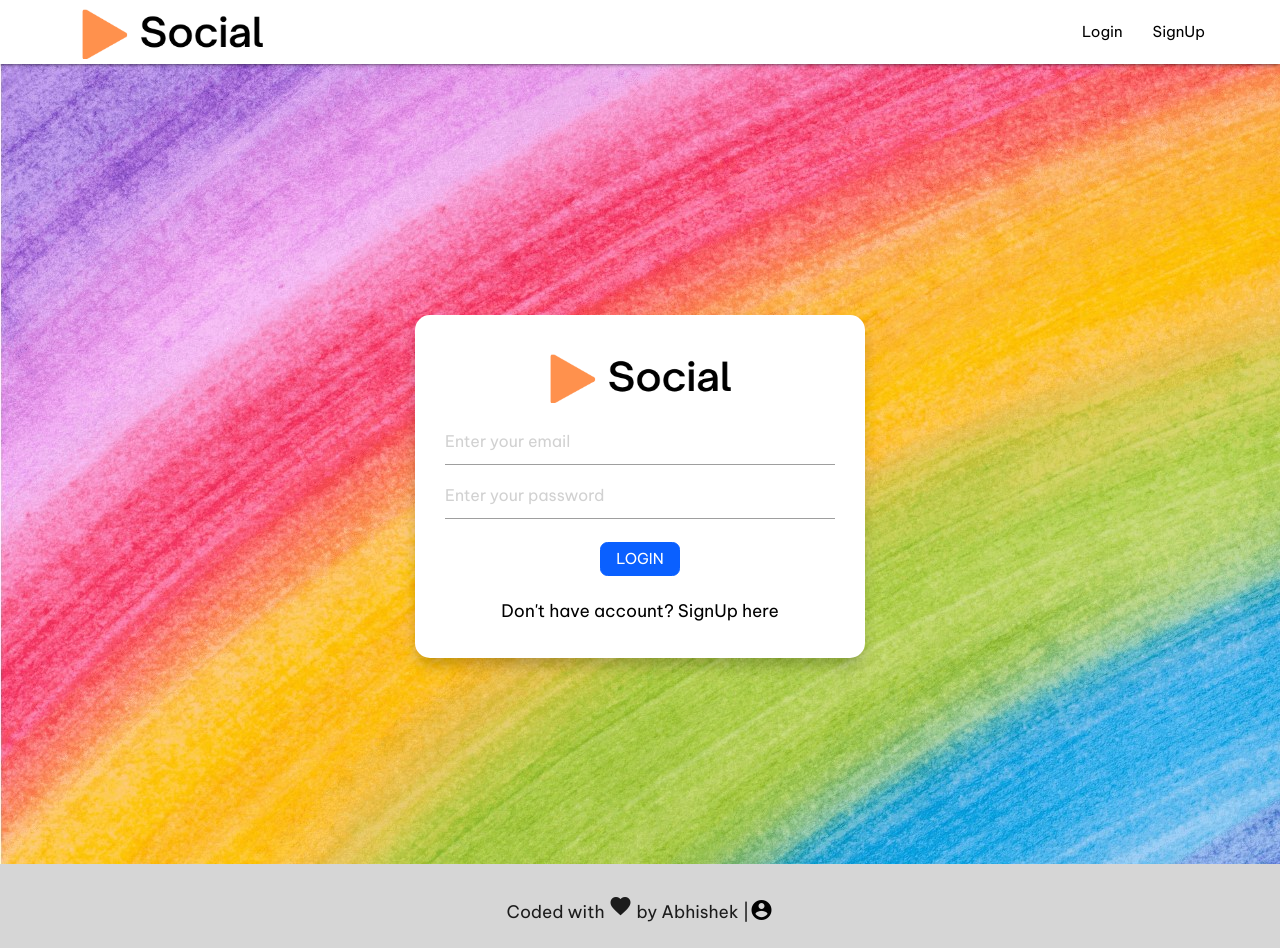
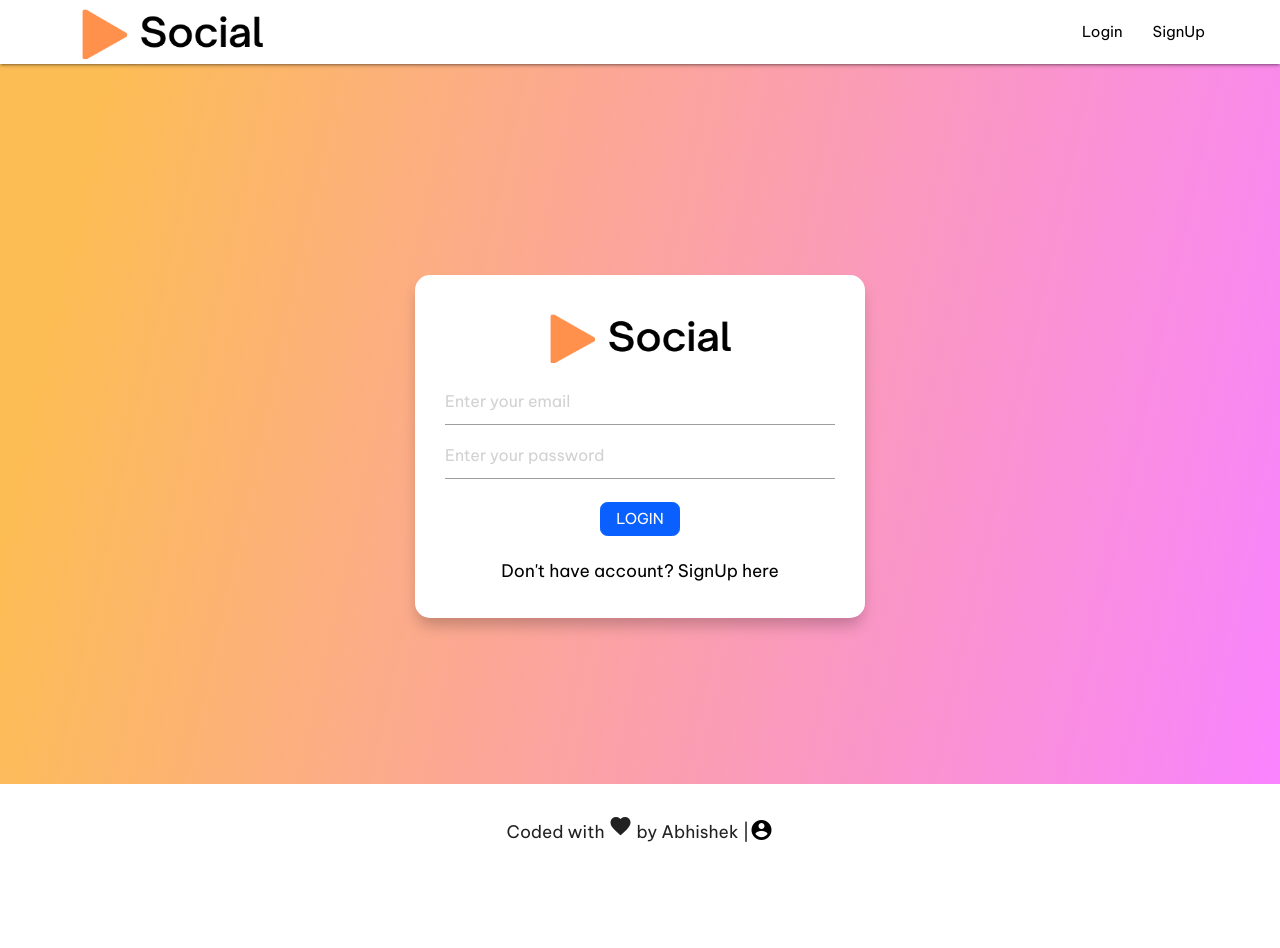
Before and after one commit to abhishekrd/Social, a React (Create React App) app in the folder client/: page /login in a window 1280 px wide. After the commit the page ends 868 px from the top, so only its background shows below. Built offline with nearby package versions, Linux system fonts and the light colour scheme.

Commit message:
some bug fixes

```diff
--- a/client/src/App.css
+++ b/client/src/App.css
@@ -38,10 +38,9 @@ a{
     display: flex;
     justify-content: center;
     align-items: center;
-    background-image: url("../public/mainbg.jpg");
-    background-repeat: no-repeat;
+    background-image: linear-gradient( 102.4deg,  rgba(253,189,85,1) 7.8%, rgba(249,131,255,1) 100.3% );
     width: 100%;
-    height: 100vh;
+    height: 90vh;
 }
 .signin-card{
     padding: 2rem;
@@ -169,7 +168,7 @@ a{
     justify-content: center;
     align-items: center;
     padding: 1rem;
-    background-color: rgb(214, 214, 214);
+    background-color: rgb(255, 255, 255);
 }
 .linkicon-div{
    display: flex;
```
